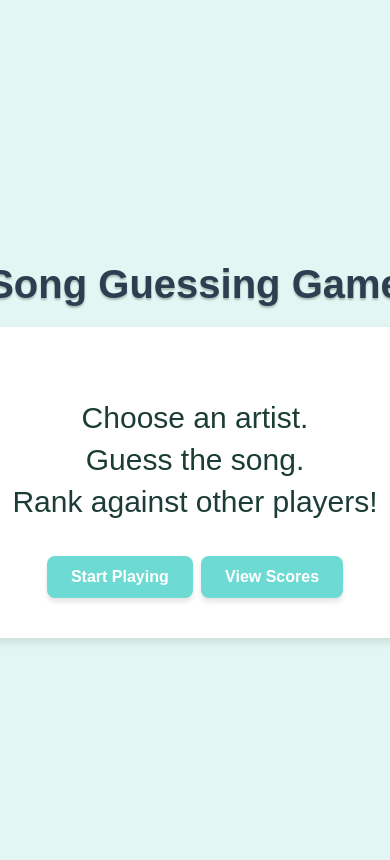
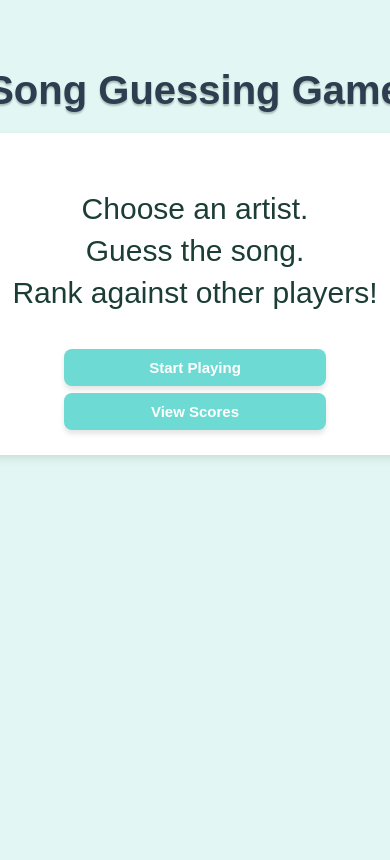
Before and after one commit to anjunthomas/song-guessing-game, a Flask app: page / in a window 390 px wide; the page is wider, and only the part inside the window is pictured. After the commit the page ends 459 px from the top of that part, so only its background shows below. Run offline with Flask 3, Linux system fonts and the light colour scheme.

Commit message:
adding support for mobile and timer turns red at 5 seconds

```diff
--- a/static/game.js
+++ b/static/game.js
@@ -312,6 +312,7 @@ function startCountdown() {
   //starts timer at 30
   timeLeft = 30;
   countdownElement.textContent = timeLeft;
+  countdownElement.style.color = "rgb(41, 88, 49)";
   if (!isRunning) {
     // start or resume
     isRunning = true;
@@ -320,7 +321,17 @@ function startCountdown() {
       timeLeft--;
       countdownElement.textContent = timeLeft;
 
-      if (timeLeft <= 0) {
+    if (timeLeft <= 5) {
+        countdownElement.style.color = 'red';
+    }
+
+    if (timeLeft > 5) {
+        countdownElement.style.color = "rgb(41, 88, 49)";
+    }
+
+
+
+    if (timeLeft <= 0) {
         clearInterval(timer);
         isRunning = false;
         submitGuess(true); // this will submit an empty guess when time is up
--- a/static/styles.css
+++ b/static/styles.css
@@ -1,5 +1,5 @@
 body {
-  font-family: Arial, sans-serif;
+  font-family: 'Poppins', sans-serif;
   background-color: #e2f7f3;
   display: flex;
   justify-content: center;
@@ -14,7 +14,7 @@ body {
   border-radius: 10px;
   box-shadow: 0 4px 8px rgba(0, 0, 0, 0.1);
   width: 400px;
-  font-family: 'Arial', sans-serif;
+  font-family: 'Poppins', sans-serif;
   color: #1c3d36;
 }
 
@@ -301,3 +301,62 @@ input { /* input boxes */
   border-radius: 8px;
   font-weight: bold;
 }
+
+
+/* this css makes it playable on mobile too by adjusting the screen elements' sizes*/
+@media (max-width: 768px) {
+  #container {
+    height: auto;
+    padding: 20px;
+  }
+
+  .white-box {
+    width: 90%;
+    max-width: 400px;
+    padding: 25px;
+  }
+
+  #game-screen {
+    width: 95%;
+    height: auto;
+    padding: 20px;
+    gap: 15px;
+  }
+
+  #top-row,
+  #middle-row,
+  #bottom-row {
+    flex-direction: column;
+    align-items: center;
+    gap: 12px;
+    margin-left: 0;
+  }
+
+  #guess-input {
+    width: 80%;
+    font-size: 18px;
+  }
+
+  #search {
+    width: 60%;
+    font-size: 18px;
+  }
+
+  #time-left,
+  #countdown,
+  #guesses,
+  #score,
+  #real-score {
+    font-size: 28px;
+  }
+
+  .button {
+    font-size: 15px;
+    padding: 10px 20px;
+    width: 70%;
+  }
+
+  .album-cover {
+    width: 120px;
+  }
+}
```
Also changed, not shown: database.db (added).
